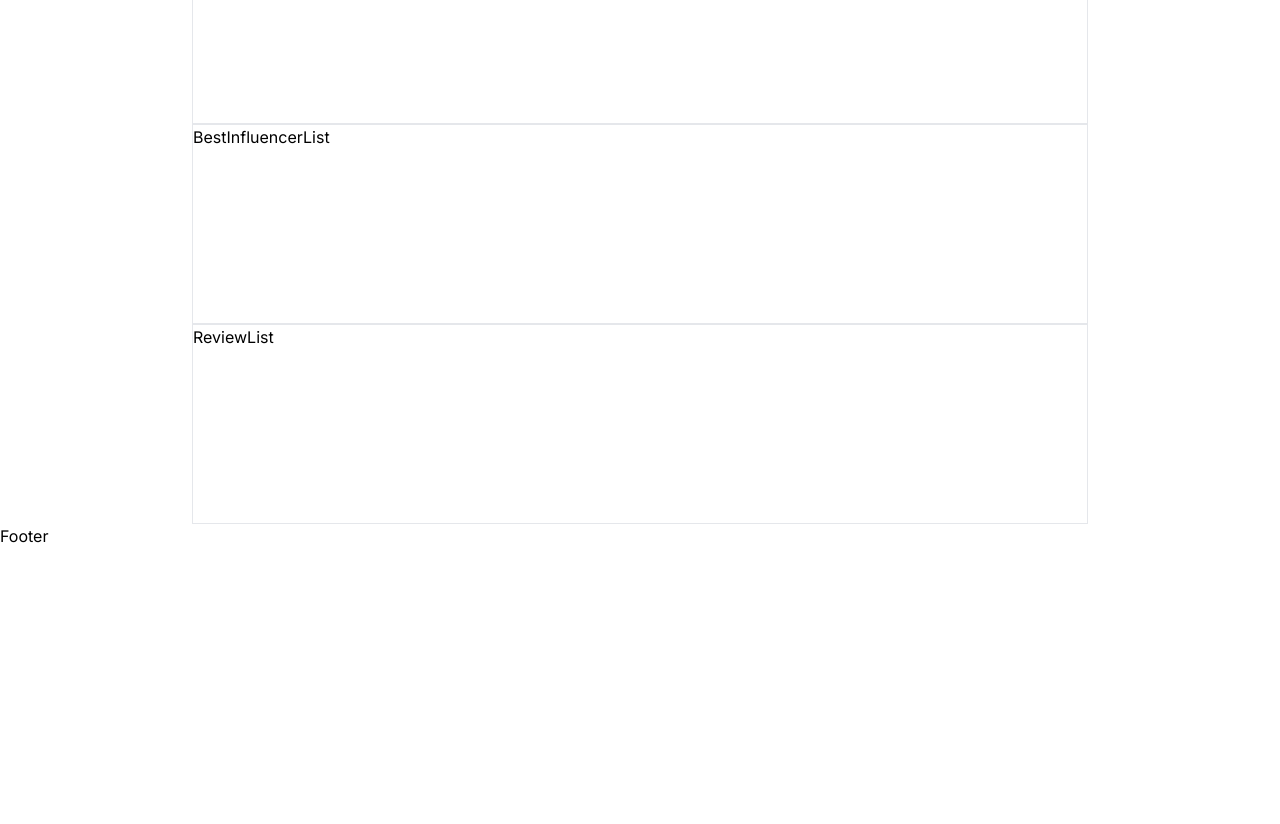
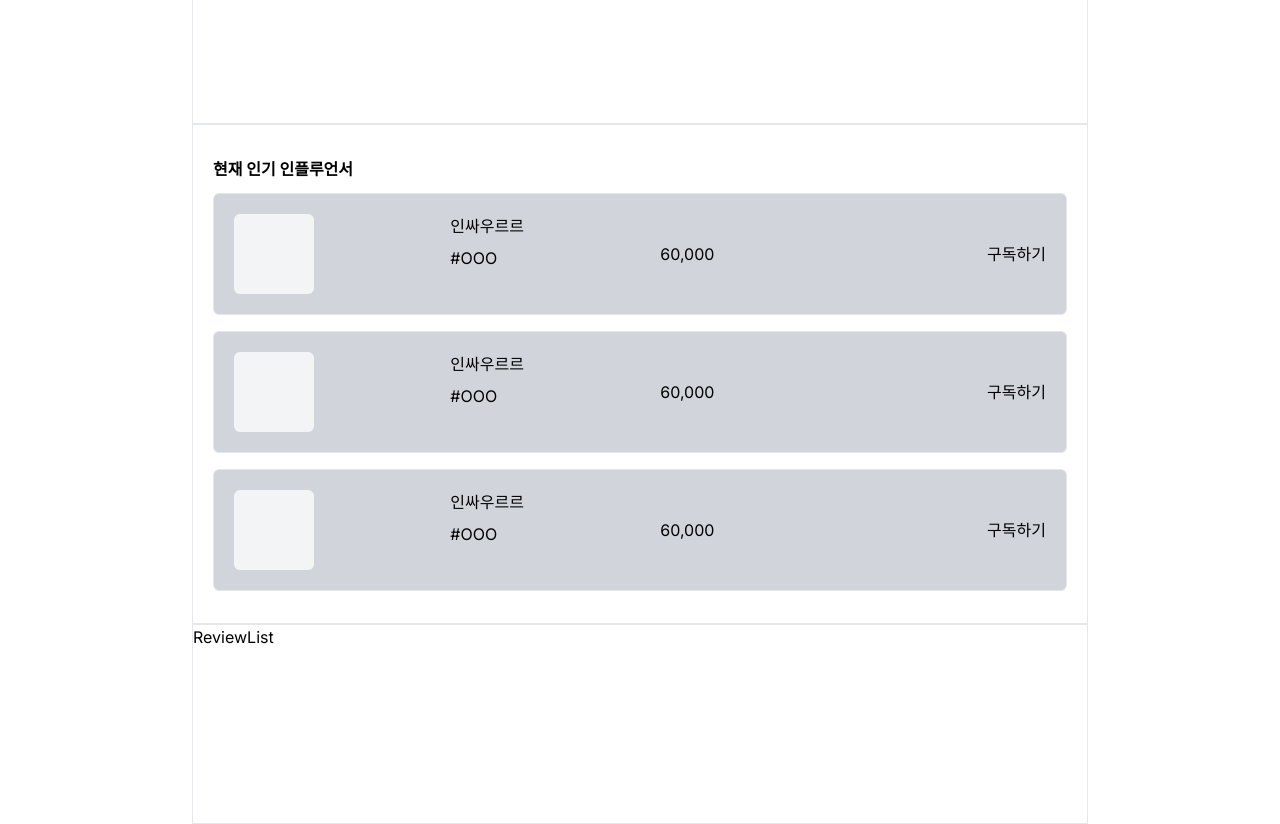
Before and after one commit to ssbmel/UrrProject, a Next.js app: page / in a window 1280 px wide. Shown: the part 700-1524 px from the top of the page. Before the commit the page ends 1248 px from the top, so only its background shows below. Built offline with nearby package versions, Linux system fonts and the light colour scheme.

Commit message:
style: main 초기 디자인 구현

```diff
--- a/src/components/main/BestInfluencerList.tsx
+++ b/src/components/main/BestInfluencerList.tsx
@@ -1,9 +1,50 @@
-import React from 'react'
+import React from 'react';
 
 function BestInfluencerList() {
   return (
-    <div className='border w-[70%] h-[200px] mx-auto'>BestInfluencerList</div>
-  )
+    <div className="border w-[70%] h-[500px] mx-auto p-5">
+      <h2 className="font-bold my-3">현재 인기 인플루언서</h2>
+      <div className="w-full h-[400px] overflow-y-auto">
+        <div className="border rounded-md bg-gray-300 w-full min-h-[100px] mx-auto p-5 grid grid-rows-1 grid-flow-col mb-4">
+          <div className="bg-gray-100 rounded-md w-[80px] h-[80px]"></div>
+          <div>
+            <p className="mb-2">인싸우르르</p>
+            <p className="mb-2">#OOO</p>
+          </div>
+          <p className="self-center">60,000</p>
+          <button className="self-center ml-auto">구독하기</button>
+        </div>
+        <div className="border rounded-md bg-gray-300 w-full min-h-[100px] mx-auto p-5 grid grid-rows-1 grid-flow-col mb-4">
+          <div className="bg-gray-100 rounded-md w-[80px] h-[80px]"></div>
+          <div>
+            <p className="mb-2">인싸우르르</p>
+            <p className="mb-2">#OOO</p>
+          </div>
+          <p className="self-center">60,000</p>
+          <button className="self-center ml-auto">구독하기</button>
+        </div>
+        <div className="border rounded-md bg-gray-300 w-full min-h-[100px] mx-auto p-5 grid grid-rows-1 grid-flow-col mb-4">
+          <div className="bg-gray-100 rounded-md w-[80px] h-[80px]"></div>
+          <div>
+            <p className="mb-2">인싸우르르</p>
+            <p className="mb-2">#OOO</p>
+          </div>
+          <p className="self-center">60,000</p>
+          <button className="self-center ml-auto">구독하기</button>
+        </div>
+        <div className="border rounded-md bg-gray-300 w-full min-h-[100px] mx-auto p-5 grid grid-rows-1 grid-flow-col mb-4">
+          <div className="bg-gray-100 rounded-md w-[80px] h-[80px]"></div>
+          <div>
+            <p className="mb-2">인싸우르르</p>
+            <p className="mb-2">#OOO</p>
+          </div>
+          <p className="self-center">60,000</p>
+          <button className="self-center ml-auto">구독하기</button>
+        </div>
+
+      </div>
+    </div>
+  );
 }
 
-export default BestInfluencerList
+export default BestInfluencerList;
```
